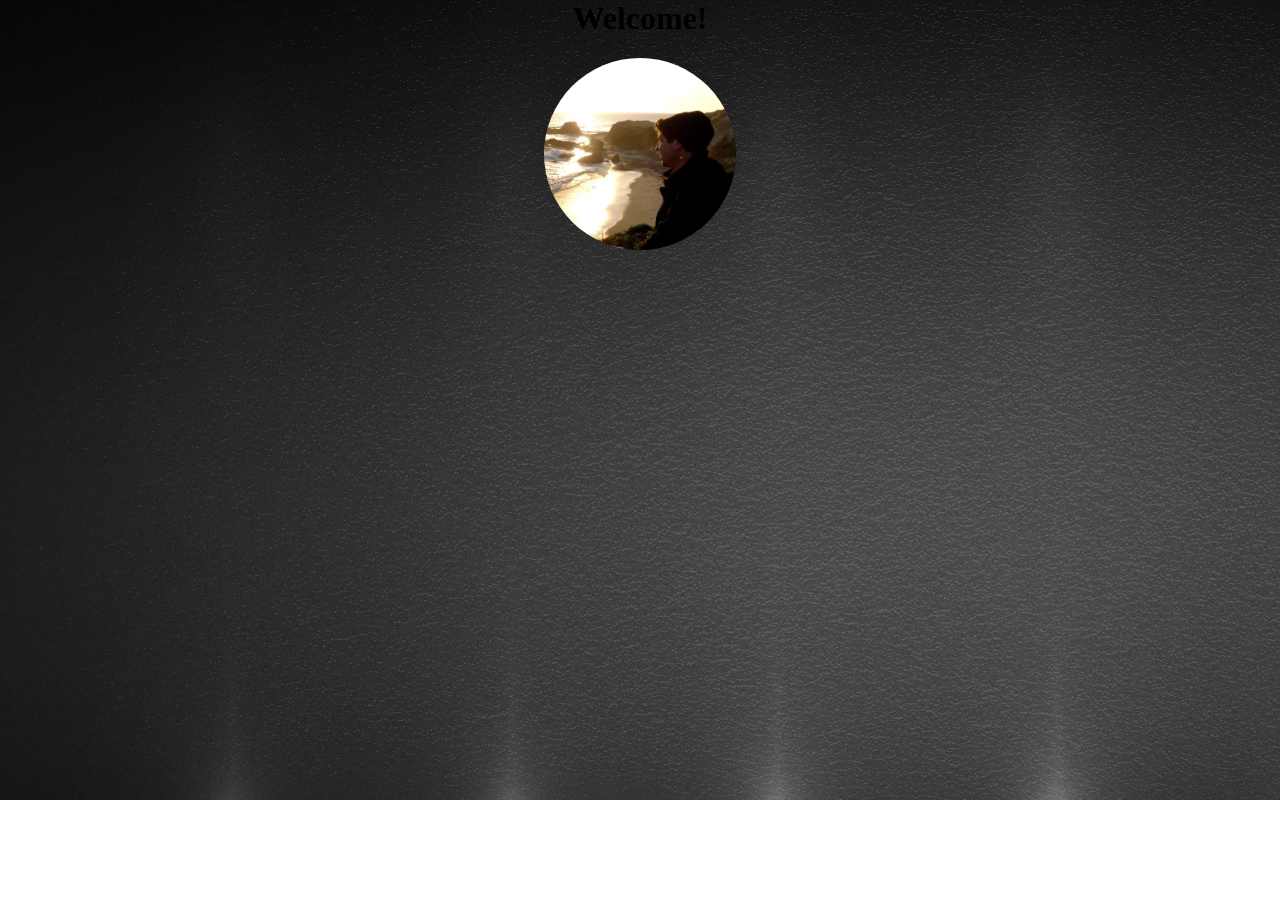
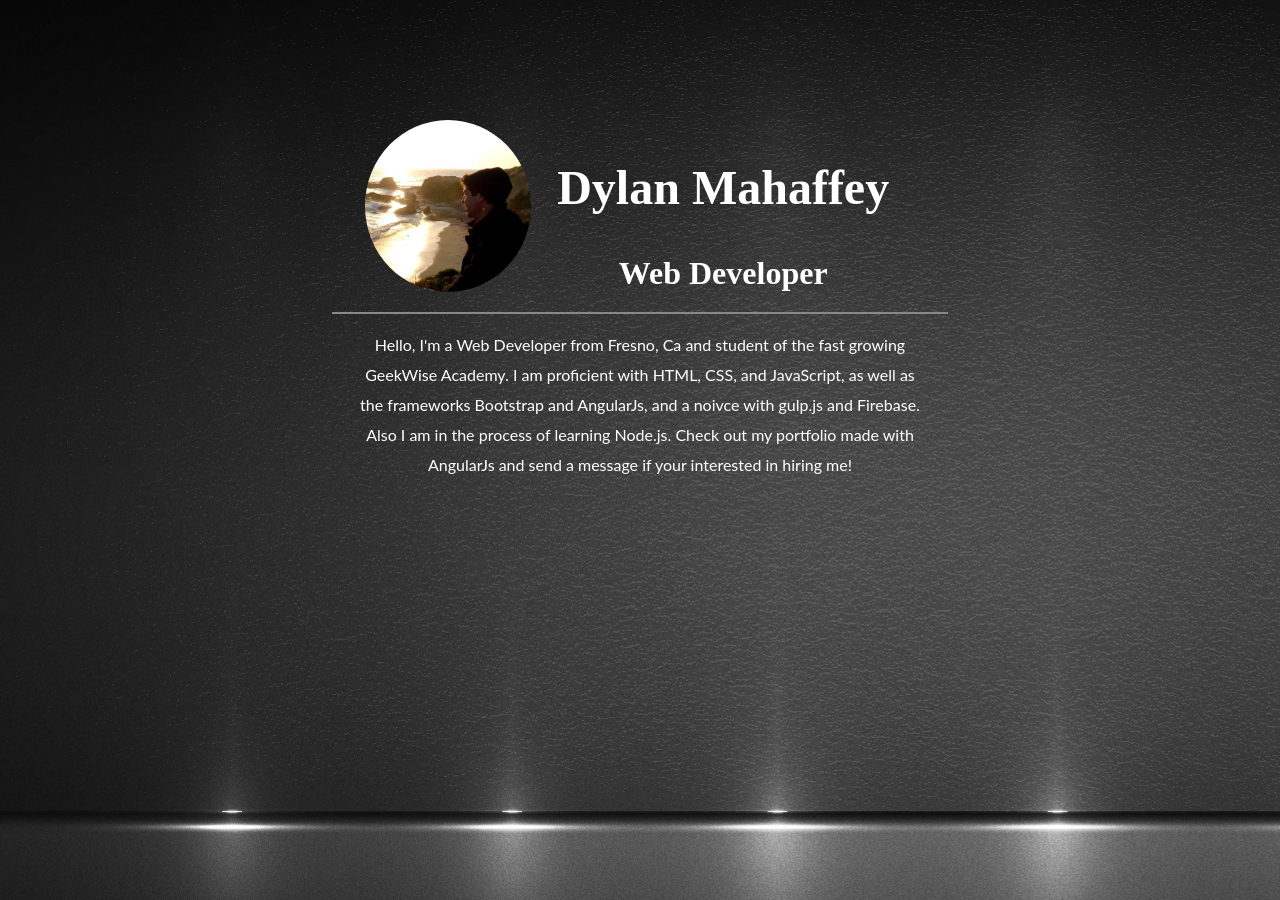
Before and after one commit to DylanMahaffey/myPortfolio, a website: page partials/welcome.partial.htm in a window 1280 px wide. Before the commit the page ends 800 px from the top, so only its background shows below. Drawn offline with Linux system fonts and the light colour scheme; files whose address does not match are found by name.

Commit message:
welcome page

```diff
--- a/components/navigation/nav.css
+++ b/components/navigation/nav.css
@@ -10,6 +10,7 @@
     width: 100px;
     padding: 10px 0;
     text-align: center;
+    cursor: pointer;
 }
 .border{
     border: 2px solid black;
--- a/partials/welcome.partial.htm
+++ b/partials/welcome.partial.htm
@@ -8,19 +8,66 @@ body{
 }
 h1{
     text-align: center;
-    font-family: "EB Garamond"
+    font-family: "EB Garamond";
+    color: white;
+}
+.info-card{
+    margin: auto;
+    margin-top: 100px;
+    padding: 20px;
+    width: 45vw;
+    display: flex;
+    justify-content: center;
+    border-bottom: 2px solid #888;
 }
 .prof-pic{
     border-radius: 50%;
-    width: 15vw;
-    display: block;
+    width: 13vw;
+}
+.info{
+    width: 30vw;
+    color: white;
+    display: flex;
+    flex-direction: column;
+    align-items: center;
+    justify-content: center;
+}
+.info h2{
+    font-size: 3em;
+    font-family: "EB Garamond"
+}
+.info h3{
+    font-size: 2em;
+    font-family: 'Cormorant Garamond';
+    margin: 0;
+}
+.excerpt{
+    font-family: "Lato";
+    color: white;
+    width: 44vw;
     margin: auto;
+    text-align: center;
+}
+.excerpt p{
+    line-height: 30px;
 }
 </style>
 
 <body>
     <navigation></navigation>
-    <h1>Welcome!</h1>
-    <img src="/img/profile pic.jpg" class="prof-pic">
-
+    <div class="info-card">
+        <img src="/img/profile pic.jpg" class="prof-pic">
+        <div class="info">
+            <h2>Dylan Mahaffey</h2>
+            <h3>Web Developer</h3>
+        </div>
+    </div>
+    <div class="excerpt">
+        <p>
+            Hello, I'm a Web Developer from Fresno, Ca and student of the fast growing GeekWise Academy.
+            I am proficient with HTML, CSS, and JavaScript, as well as the frameworks Bootstrap and AngularJs,
+            and a noivce with gulp.js and Firebase. Also I am in the process of learning Node.js.
+            Check out my portfolio made with AngularJs and send a message if your interested in hiring me!
+        </p>
+    </div>
 </body>
```
Also changed, not shown: components/navigation/nav.htm (+1 -1 lines), 1 other file.
